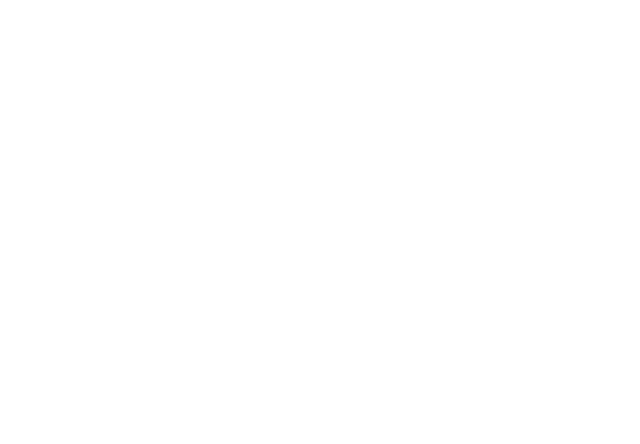
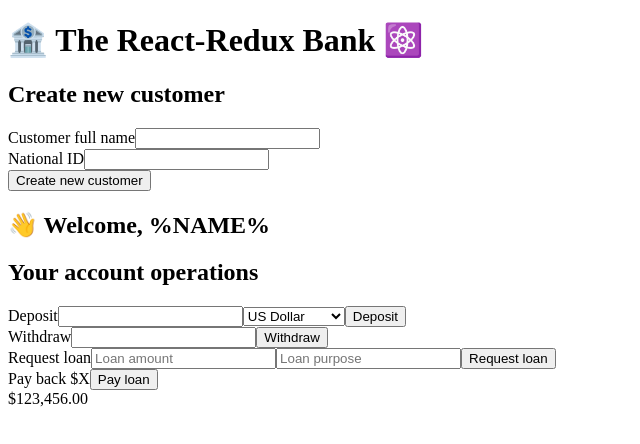
Before and after one commit to biancavlz/redux-bank-account, a React (Create React App) app: page / in a window 1280 px wide. Shown: the top 444 px of the page, without its empty margins (0-640 px from the left). Built offline with nearby package versions, Linux system fonts and the light colour scheme.

Commit message:
Display components

```diff
--- a/src/App.js
+++ b/src/App.js
@@ -1,5 +1,18 @@
+import CreateCustomer from "./features/customers/CreateCustomer";
+import Customer from "./features/customers/Customer";
+import AccountOperations from "./features/accounts/AccountOperations";
+import BalanceDisplay from "./features/accounts/BalanceDisplay";
+
 function App() {
-  return <div></div>;
+  return (
+    <div>
+      <h1>🏦 The React-Redux Bank ⚛️</h1>
+      <CreateCustomer />
+      <Customer />
+      <AccountOperations />
+      <BalanceDisplay />
+    </div>
+  );
 }
 
 export default App;
```
